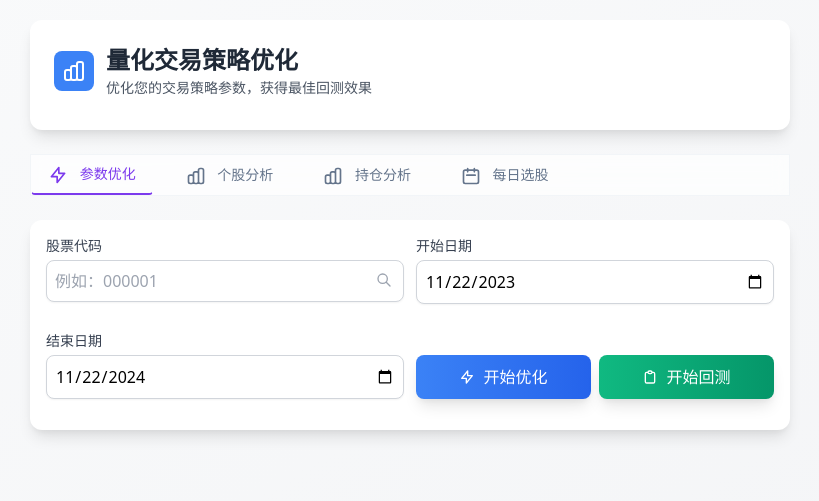
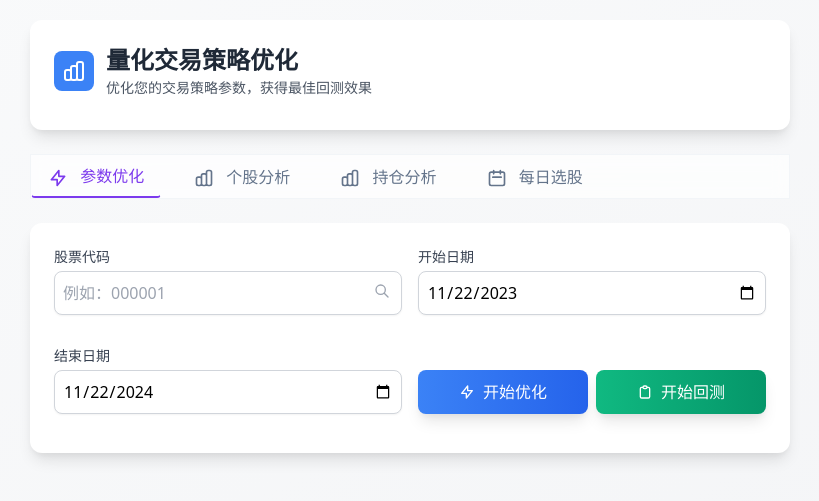
Before and after one commit to jamesphe/quant_trading_system, a Flask app: page / in a window 1280 px wide. Shown: the top 501 px of the page, without its empty margins (230-1049 px from the left). Run offline with Flask 3, Linux system fonts and the light colour scheme.

Commit message:
1、修复对美股个股分析功能的bug 2、页面适配移动端

```diff
--- a/app/static/css/style.css
+++ b/app/static/css/style.css
@@ -416,3 +416,180 @@ body {
         display: block;
     }
 }
+
+/* 基础样式 */
+.form-input {
+    @apply block w-full rounded-lg border-gray-300 shadow-sm transition-colors duration-200;
+}
+
+.form-select {
+    @apply block w-full rounded-lg border-gray-300 shadow-sm transition-colors duration-200;
+}
+
+.metric-item {
+    @apply flex justify-between items-center py-2;
+}
+
+.metric-label {
+    @apply text-sm text-gray-600 transition-colors duration-200;
+}
+
+.metric-value {
+    @apply px-2 py-1 rounded text-sm font-medium transition-colors duration-200;
+}
+
+/* 移动端适配 */
+@media (max-width: 640px) {
+    /* 调整字体大小 */
+    .text-lg {
+        font-size: 1rem;
+    }
+
+    /* 调整按钮大小 */
+    button {
+        min-height: 44px; /* 移动端最小点击区域 */
+    }
+
+    /* 调整表单元素 */
+    .form-input {
+        font-size: 16px; /* 防止iOS自动缩放 */
+        height: 44px;
+    }
+
+    /* 调整卡片内边距 */
+    .card {
+        padding: 1rem;
+    }
+
+    /* 优化表格显示 */
+    .table-responsive {
+        display: block;
+        width: 100%;
+        overflow-x: auto;
+        -webkit-overflow-scrolling: touch;
+    }
+
+    /* 调整图表大小 */
+    .chart-container {
+        height: 300px;
+    }
+
+    /* 调整标签页导航 */
+    .tab-nav {
+        gap: 0.5rem;
+    }
+
+    /* 调整卡片间距 */
+    .grid {
+        gap: 1rem;
+    }
+}
+
+/* 触摸设备优化 */
+@media (hover: none) {
+    .hover\:scale-105 {
+        transform: none !important;
+    }
+
+    /* 增加点击反馈 */
+    .active-state {
+        opacity: 0.7;
+    }
+
+    /* 优化按钮触摸反馈 */
+    button:active {
+        opacity: 0.8;
+        transform: scale(0.98);
+    }
+}
+
+/* 暗色模式支持 */
+@media (prefers-color-scheme: dark) {
+    .dark\:bg-gray-800 {
+        background-color: #1f2937;
+    }
+
+    .dark\:text-white {
+        color: #ffffff;
+    }
+}
+
+/* 加载动画 */
+.loading-dots:after {
+    content: '.';
+    animation: dots 1.5s steps(5, end) infinite;
+}
+
+@keyframes dots {
+    0%, 20% {
+        content: '.';
+    }
+    40% {
+        content: '..';
+    }
+    60% {
+        content: '...';
+    }
+    80%, 100% {
+        content: '';
+    }
+}
+
+/* 滚动条美化 */
+.custom-scrollbar::-webkit-scrollbar {
+    width: 6px;
+    height: 6px;
+}
+
+.custom-scrollbar::-webkit-scrollbar-track {
+    background: #f1f1f1;
+    border-radius: 3px;
+}
+
+.custom-scrollbar::-webkit-scrollbar-thumb {
+    background: #c4b5fd;
+    border-radius: 3px;
+}
+
+.custom-scrollbar::-webkit-scrollbar-thumb:hover {
+    background: #a78bfa;
+}
+
+/* 表格响应式处理 */
+.responsive-table {
+    @apply w-full overflow-x-auto;
+}
+
+.responsive-table table {
+    @apply min-w-full divide-y divide-gray-200;
+}
+
+/* 卡片动画效果 */
+.card-hover {
+    @apply transition-all duration-300 ease-in-out;
+}
+
+.card-hover:hover {
+    @apply transform -translate-y-1 shadow-lg;
+}
+
+/* Toast 消息样式 */
+.toast {
+    @apply fixed top-4 right-4 z-50 rounded-lg shadow-lg transform transition-all duration-300;
+}
+
+.toast-enter {
+    @apply translate-x-full opacity-0;
+}
+
+.toast-enter-active {
+    @apply translate-x-0 opacity-100;
+}
+
+.toast-exit {
+    @apply translate-x-0 opacity-100;
+}
+
+.toast-exit-active {
+    @apply translate-x-full opacity-0;
+}
--- a/app/stock_analysis.py
+++ b/app/stock_analysis.py
@@ -3,7 +3,7 @@ from datetime import datetime, timedelta
 import pandas as pd
 from zhipuai import ZhipuAI
 import sys
-from data_fetch import get_stock_data, get_stock_name, get_stock_basic_info, get_stock_news
+from data_fetch import get_stock_data, get_stock_name, get_stock_basic_info, get_stock_news, get_etf_data, get_us_stock_data
 import logging
 from typing import Union, Generator
 import requests
--- a/app/templates/index.html
+++ b/app/templates/index.html
@@ -335,10 +335,10 @@
     </style>
 </head>
 <body class="bg-gradient-to-br from-gray-50 to-gray-100 min-h-screen font-sans">
-    <div class="container mx-auto px-4 py-8">
+    <div class="container mx-auto px-4 sm:px-6 lg:px-8">
         <div class="max-w-4xl mx-auto">
             <!-- 头部 -->
-            <div class="bg-white rounded-xl shadow-lg p-6 mb-6 transform hover:scale-[1.02] transition-transform duration-300">
+            <div class="bg-white rounded-xl shadow-lg p-4 sm:p-6 mb-4 sm:mb-6 transform hover:scale-[1.02] transition-transform duration-300">
                 <div class="flex items-center space-x-3 mb-2">
                     <div class="bg-blue-500 rounded-lg p-2">
                         <svg class="w-6 h-6 text-white" fill="none" stroke="currentColor" viewBox="0 0 24 24">
@@ -354,9 +354,9 @@
             </div>
 
             <!-- 标签页导航 -->
-            <div class="tab-nav-container mb-6">
-                <nav class="tab-nav flex space-x-4 border-b border-gray-200" aria-label="Tabs">
-                    <button class="tab-button px-4 py-2 text-sm font-medium text-gray-500 hover:text-gray-700 hover:border-gray-300 whitespace-nowrap active"
+            <div class="mb-4 sm:mb-6 overflow-x-auto">
+                <nav class="tab-nav flex space-x-2 sm:space-x-4 min-w-max border-b border-gray-200" aria-label="Tabs">
+                    <button class="tab-button px-3 py-2 sm:px-4 sm:py-2 text-sm sm:text-base"
                             data-tab="optimization-tab">
                         <svg class="w-5 h-5 mr-2 inline-block" fill="none" stroke="currentColor" viewBox="0 0 24 24">
                             <path stroke-linecap="round" stroke-linejoin="round" stroke-width="2"
@@ -364,7 +364,7 @@
                         </svg>
                         参数优化
                     </button>
-                    <button class="tab-button px-4 py-2 text-sm font-medium text-gray-500 hover:text-gray-700 hover:border-gray-300 whitespace-nowrap"
+                    <button class="tab-button px-3 py-2 sm:px-4 sm:py-2 text-sm sm:text-base"
                             data-tab="analysis-tab">
                         <svg class="w-5 h-5 mr-2 inline-block" fill="none" stroke="currentColor" viewBox="0 0 24 24">
                             <path stroke-linecap="round" stroke-linejoin="round" stroke-width="2"
@@ -372,7 +372,7 @@
                         </svg>
                         个股分析
                     </button>
-                    <button class="tab-button px-4 py-2 text-sm font-medium text-gray-500 hover:text-gray-700 hover:border-gray-300 whitespace-nowrap"
+                    <button class="tab-button px-3 py-2 sm:px-4 sm:py-2 text-sm sm:text-base"
                             data-tab="portfolio-tab">
                         <svg class="w-5 h-5 mr-2 inline-block" fill="none" stroke="currentColor" viewBox="0 0 24 24">
                             <path stroke-linecap="round" stroke-linejoin="round" stroke-width="2"
@@ -380,7 +380,7 @@
                         </svg>
                         持仓分析
                     </button>
-                    <button class="tab-button px-4 py-2 text-sm font-medium text-gray-500 hover:text-gray-700 hover:border-gray-300 whitespace-nowrap"
+                    <button class="tab-button px-3 py-2 sm:px-4 sm:py-2 text-sm sm:text-base"
                             data-tab="daily-picks-tab">
                         <svg class="w-5 h-5 mr-2 inline-block" fill="none" stroke="currentColor" viewBox="0 0 24 24">
                             <path stroke-linecap="round" stroke-linejoin="round" stroke-width="2"
@@ -394,14 +394,14 @@
             <!-- 数优化页面 -->
             <div id="optimization-tab" class="tab-content">
                 <!-- 输入表单 -->
-                <div class="bg-white rounded-xl shadow-lg p-4 mb-6">
+                <div class="bg-white rounded-xl shadow-lg p-4 sm:p-6 mb-4 sm:mb-6">
                     <form id="optimizeForm" onsubmit="handleSubmit(event)">
-                        <div class="grid grid-cols-1 md:grid-cols-2 gap-3">
+                        <div class="grid grid-cols-1 sm:grid-cols-2 gap-3 sm:gap-4">
                             <div class="form-group">
                                 <label for="symbol" class="form-label block text-sm font-medium text-gray-700 mb-1">股票代码</label>
                                 <div class="relative">
                                     <input type="text" id="symbol"
-                                           class="form-input block w-full rounded-lg border-gray-300 shadow-sm focus:border-blue-500 focus:ring-blue-500 transition-colors duration-200"
+                                           class="form-input block w-full h-10 sm:h-11 text-base rounded-lg border-gray-300 shadow-sm focus:border-blue-500 focus:ring-blue-500 transition-colors duration-200"
                                            placeholder="例如：000001">
                                     <span class="absolute right-3 top-3 text-gray-400">
                                         <svg class="w-4 h-4" fill="none" stroke="currentColor" viewBox="0 0 24 24">
@@ -481,9 +481,9 @@
 
                 <!-- 结果展示 -->
                 <div id="results" class="hidden transform transition-all duration-500 ease-in-out">
-                    <div class="grid grid-cols-1 md:grid-cols-2 gap-4">
+                    <div class="grid grid-cols-1 sm:grid-cols-2 gap-4">
                         <!-- 最优参数卡片 -->
-                        <div class="bg-white rounded-xl shadow-lg p-6 transform hover:scale-[1.02] transition-all duration-300">
+                        <div class="bg-white rounded-xl shadow-lg p-4 sm:p-6 transform hover:scale-[1.02] transition-all duration-300">
                             <div class="flex items-center space-x-3 mb-3 pb-2 border-b border-gray-100">
                                 <div class="bg-gradient-to-br from-blue-100 to-blue-50 rounded-lg p-2">
                                     <svg class="w-5 h-5 text-blue-500" fill="none" stroke="currentColor" viewBox="0 0 24 24">
@@ -497,7 +497,7 @@
                         </div>
 
                         <!-- 策略指标卡片 -->
-                        <div class="bg-white rounded-xl shadow-lg p-6 transform hover:scale-[1.02] transition-all duration-300">
+                        <div class="bg-white rounded-xl shadow-lg p-4 sm:p-6 transform hover:scale-[1.02] transition-all duration-300">
                             <div class="flex items-center space-x-3 mb-3 pb-2 border-b border-gray-100">
                                 <div class="bg-gradient-to-br from-green-100 to-green-50 rounded-lg p-2">
                                     <svg class="w-5 h-5 text-green-500" fill="none" stroke="currentColor" viewBox="0 0 24 24">
```
